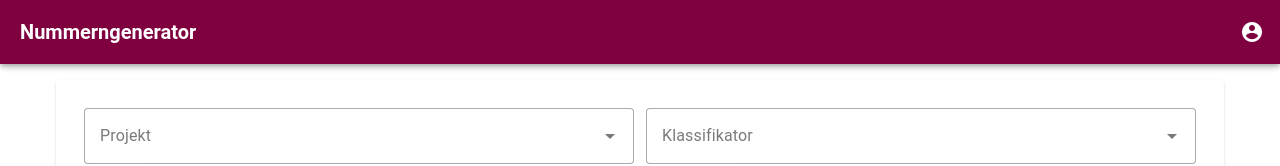
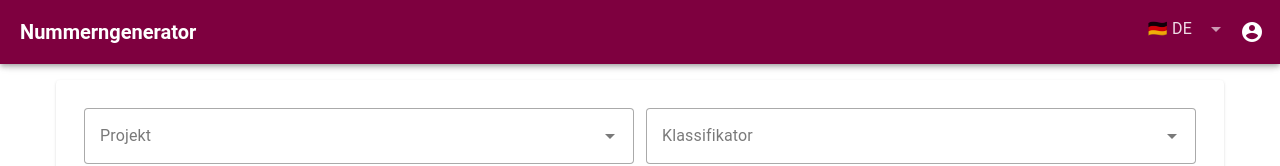
Before and after one commit to ikkowy/numgen, a Vue app in the folder ui/: page / in a window 1280 px wide. Shown: the top 166 px of the page. Built offline with nearby package versions, Linux system fonts and the light colour scheme.

Commit message:
Implement language selection

```diff
--- a/ui/src/layouts/MainLayout.vue
+++ b/ui/src/layouts/MainLayout.vue
@@ -7,6 +7,13 @@
         </span>
       </v-app-bar-title>
       <template #append>
+        <v-select
+          :items="[{ label: '🇩🇪 DE', value: 'de' }, { label: '🇬🇧 EN', value: 'en' }]"
+          item-title="label"
+          item-value="value"
+          variant="plain"
+          v-model="lang"
+        />
         <v-menu>
           <template #activator="{ props }">
             <v-btn
@@ -60,10 +67,17 @@
 <script setup lang="ts">
 import { useRouter } from 'vue-router';
 import { useI18n } from 'vue-i18n';
+import { ref, watch } from 'vue';
 
 const router = useRouter();
 
 const i18n = useI18n();
+
+const lang = ref('de');
+
+watch(lang, () => {
+  i18n.locale.value = lang.value;
+});
 
 function logout(): void {
   router.push('/login');
--- a/ui/src/main.ts
+++ b/ui/src/main.ts
@@ -13,6 +13,7 @@ import routes from '@/router/routes';
 import { createI18n } from 'vue-i18n';
 
 import de from '@/i18n/de.json';
+import en from '@/i18n/en.json';
 
 const app = createApp(App);
 
@@ -23,7 +24,7 @@ const router = createRouter({
 
 const i18n = createI18n({
   locale: 'de',
-  messages: { de }
+  messages: { de, en }
 });
 
 const customTheme: ThemeDefinition = {
```
